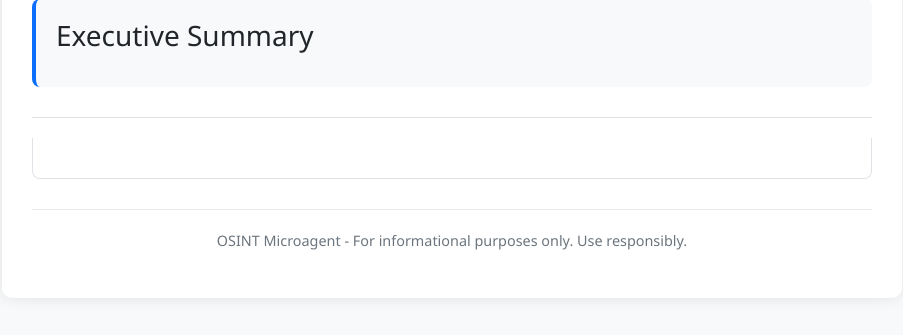
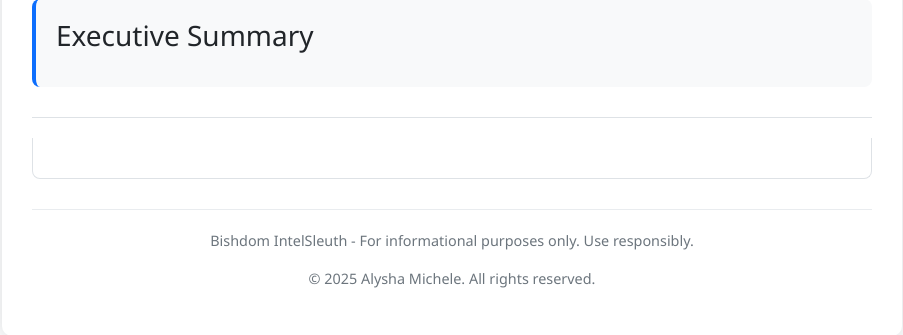
Before and after one commit to Berrypatches/IntelSleuth, a Flask app: template templates/results.html in a window 1280 px wide. Shown: the part 289-624 px from the top of the page, without its empty margins (188-1091 px from the left). Run offline with Flask 3, Linux system fonts and the light colour scheme; the template is opened without the code that fills it, so the values that code supplies are empty.

Commit message:
Rename the project and add copyright information to the results page
Update the project title in FastAPI and adds a copyright notice to results.html.

Replit-Commit-Author: Agent
Replit-Commit-Session-Id: b9ef5f52-a049-4fa7-a01d-82b7d8280480
Replit-Commit-Screenshot-Url: https://storage.googleapis.com/screenshot-production-us-central1/a7fb71b9-b73b-432a-b506-333889b0e641/5bc67f92-5596-462f-811c-a56ad7481f3a.jpg

```diff
--- a/fastapi_server.py
+++ b/fastapi_server.py
@@ -23,7 +23,7 @@ from app.config import settings
 from app import get_db
 
 # Create the FastAPI application
-app = FastAPI(title="OSINT Microagent", description="OSINT information gathering tool")
+app = FastAPI(title="Bishdom IntelSleuth", description="OSINT information gathering tool")
 
 # Mount static files
 app.mount("/static", StaticFiles(directory="static"), name="static")
--- a/templates/results.html
+++ b/templates/results.html
@@ -369,7 +369,8 @@
         </div>
 
         <div class="footer">
-            <p>OSINT Microagent - For informational purposes only. Use responsibly.</p>
+            <p>Bishdom IntelSleuth - For informational purposes only. Use responsibly.</p>
+            <p>© 2025 Alysha Michele. All rights reserved.</p>
         </div>
     </div>
 
```
